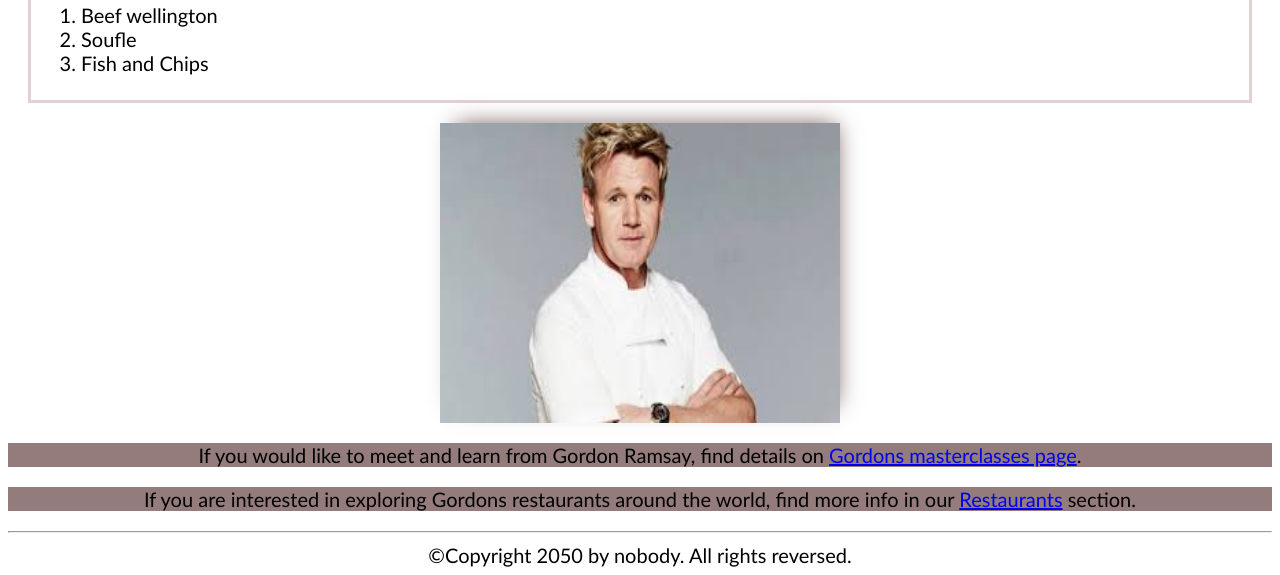
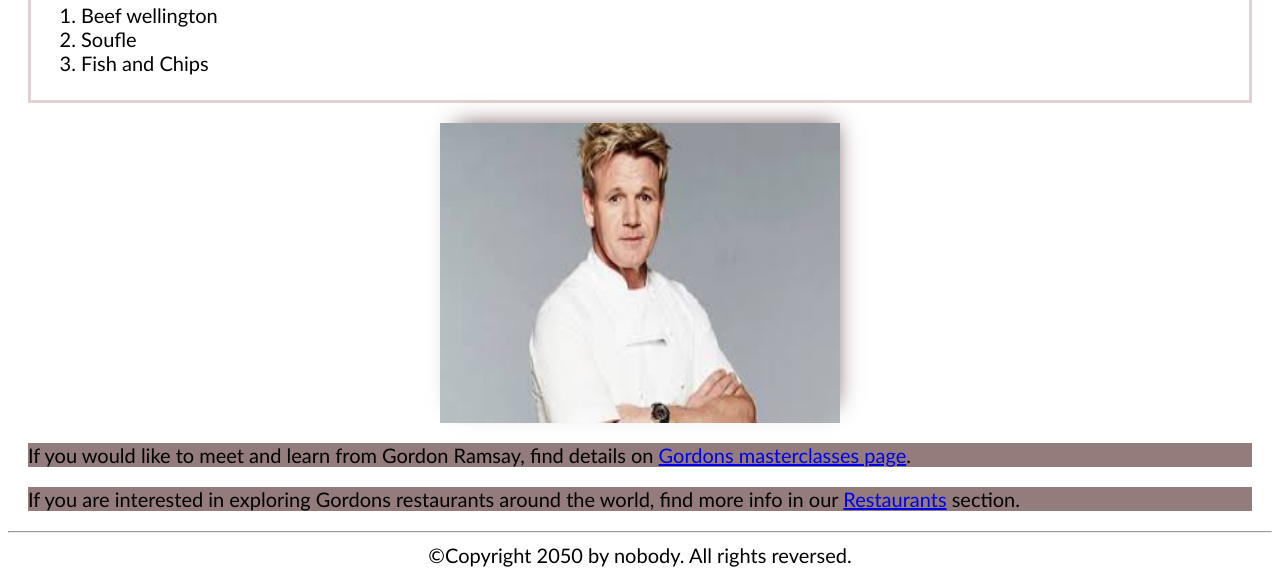
Before and after one commit to LLau-git/Project_1_RCS, a plain HTML site: page index.html in a window 1280 px wide. Shown: the part 716-1291 px from the top of the page. Drawn offline with Linux system fonts and the light colour scheme.

Commit message:
style update

```diff
--- a/style.css
+++ b/style.css
@@ -38,7 +38,7 @@ text-align: center;
 font-family: 'Trebuchet MS', 'Lucida Sans Unicode', 'Lucida Grande', 'Lucida Sans', Arial, sans-serif;
 }
 
-.first-p {
+.first-p, .final-p {
     position: relative;
     margin-right: 1rem;
     margin-left: 1rem;
@@ -64,4 +64,8 @@ h2, li {
 
 .final-p {
     background-color: rgb(148, 124, 124);
+    /* text-align: justify; */
 }
+.final-p:hover {
+    background-color: rgb(255, 249, 249);
+}
```
